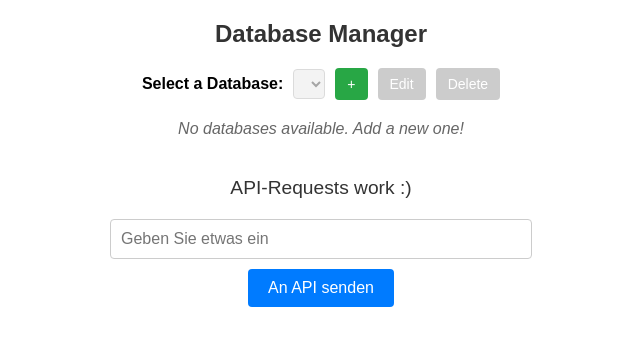
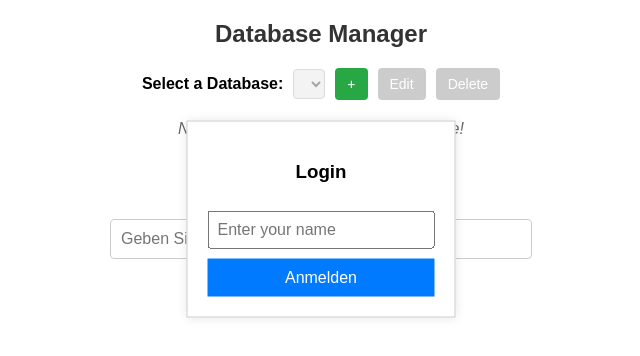
Before and after one commit to joh1932006/JSON_Suchseiten_Github, an Angular app in the folder JSON_Suchseiten_Projekt/frontend/database-query-frontend/: page / in a window 1280 px wide. Shown: the top 356 px of the page, without its empty margins (319-959 px from the left). Built offline with nearby package versions, Linux system fonts and the light colour scheme.

Commit message:
LogIn fertig
Login-Popup kommt am Anfang, Name wird angezeigt

```diff
--- a/JSON_Suchseiten_Projekt/frontend/database-query-frontend/src/app/app.component.css
+++ b/JSON_Suchseiten_Projekt/frontend/database-query-frontend/src/app/app.component.css
@@ -128,3 +128,42 @@ select {
 .modal-content button {
   margin-top: 20px;
 }
+
+.login-popup {
+  position: fixed;
+  top: 20%;
+  left: 50%;
+  transform: translate(-50%, -20%);
+  background-color: white;
+  padding: 20px;
+  border: 1px solid #ccc;
+  box-shadow: 0 0 10px rgba(0, 0, 0, 0.1);
+  z-index: 1000;
+}
+
+.login-content {
+  display: flex;
+  flex-direction: column;
+  gap: 10px;
+}
+
+.login-content input {
+  padding: 8px;
+  font-size: 16px;
+}
+
+.login-content button {
+  padding: 10px;
+  font-size: 16px;
+  background-color: #007bff;
+  color: white;
+  border: none;
+  cursor: pointer;
+}
+
+.user-info {
+  position: absolute;
+  top: 10px;
+  right: 20px;
+  font-size: 14px;
+}
--- a/JSON_Suchseiten_Projekt/frontend/database-query-frontend/src/app/app.component.html
+++ b/JSON_Suchseiten_Projekt/frontend/database-query-frontend/src/app/app.component.html
@@ -1,6 +1,30 @@
+<!DOCTYPE html>
+<html lang="en">
+<head>
+  <meta charset="UTF-8">
+  <meta name="viewport" content="width=device-width, initial-scale=1.0">
+  <title>Database Manager</title>
+  <link rel="stylesheet" href="app.component.css">
+</head>
+<body>
   <div class="container">
     <h2>Database Manager</h2>
 
+    <!-- Login-Popup -->
+    <div *ngIf="!loggedInUser" class="login-popup">
+      <div class="login-content">
+        <h3>Login</h3>
+        <input type="text" placeholder="Enter your name" [(ngModel)]="username" />
+        <button (click)="login()">Anmelden</button>
+      </div>
+    </div>
+
+    <!-- Benutzerinformationen oben rechts -->
+    <div *ngIf="loggedInUser" class="user-info">
+      <span>Angemeldet als: {{ loggedInUser }}</span>
+    </div>
+
+    <!-- Dropdown zur Auswahl der Datenbank -->
     <div class="dropdown-container">
       <label for="databaseSelect">Select a Database:</label>
       <select id="databaseSelect" (change)="updateDatabaseConfig()" [(ngModel)]="selectedDatabase" [disabled]="!databases.length">
@@ -16,10 +40,10 @@
       Currently selected database: <strong>{{ selectedDatabase }}</strong>
     </p>
 
-  <!-- Message when no databases are available -->
+    <!-- Nachricht, wenn keine Datenbanken verfügbar sind -->
     <p *ngIf="!databases.length" class="no-db-message">No databases available. Add a new one!</p>
 
-<!-- Modal for adding a new database -->
+    <!-- Modal zum Hinzufügen einer neuen Datenbank -->
     <div *ngIf="showDbConfigModal" class="modal">
       <div class="modal-content">
         <span (click)="closeDbConfigModal()" class="close">&times;</span>
@@ -64,8 +88,7 @@
       </div>
     </div>
 
-
-  <!-- Modal for editing the selected database -->
+    <!-- Modal zum Bearbeiten der ausgewählten Datenbank -->
     <div *ngIf="showEditDbConfigModal" class="modal">
       <div class="modal-content">
         <span (click)="closeEditDbConfigModal()" class="close">&times;</span>
@@ -112,3 +135,5 @@
   </div>
 
   <app-apirequests></app-apirequests>
+</body>
+</html>
--- a/JSON_Suchseiten_Projekt/frontend/database-query-frontend/src/app/app.component.ts
+++ b/JSON_Suchseiten_Projekt/frontend/database-query-frontend/src/app/app.component.ts
@@ -16,7 +16,6 @@ export class AppComponent {
   title = 'mein-projekt';
 
   databases: { name: string; config: any }[] = [];
-
   selectedDatabase: string = '';
   showDbConfigModal: boolean = false;
   showEditDbConfigModal: boolean = false;
@@ -33,20 +32,28 @@ export class AppComponent {
     }
   };
 
+  username: string = '';
+  loggedInUser: string | null = null;
+
   constructor(private http: HttpClient) {}
 
-  // Opens the modal for adding a new database
+  // Login-Funktion
+  login() {
+    if (this.username.trim()) {
+      this.loggedInUser = this.username;
+    }
+  }
+
+  // Vorherige Methoden bleiben unverändert
   openDbConfigModal() {
-    this.resetNewDatabaseForm(); // Reset the form when opening the modal
+    this.resetNewDatabaseForm();
     this.showDbConfigModal = true;
   }
 
-  // Closes the modal
   closeDbConfigModal() {
     this.showDbConfigModal = false;
   }
 
-  // Adds a new database to the list and sends it to the backend
   addDatabase() {
     if (this.newDatabase.name) {
       this.databases.push({
@@ -54,10 +61,8 @@ export class AppComponent {
         config: { ...this.newDatabase }
       });
 
-      // Automatically select the newly added database
       this.selectedDatabase = this.newDatabase.name;
 
-      // Send the new configuration to the backend
       this.http.post('http://localhost:3000/set-database', this.newDatabase).subscribe(
         () => console.log('Database configuration sent to backend successfully'),
         error => console.error('Error updating database configuration on the backend:', error)
@@ -70,7 +75,6 @@ export class AppComponent {
     }
   }
 
-  // Opens the modal to edit the selected database configuration
   editDatabase() {
     const selectedDbConfig = this.databases.find(db => db.name === this.selectedDatabase);
     if (selectedDbConfig) {
@@ -79,7 +83,6 @@ export class AppComponent {
     }
   }
 
-  // Saves changes to the selected database configuration
   saveDatabaseConfig() {
     const selectedDb = this.databases.find(db => db.name === this.newDatabase.name);
     if (selectedDb) {
@@ -89,18 +92,15 @@ export class AppComponent {
     }
   }
 
-  // Deletes the selected database from the list
   deleteDatabase() {
     this.databases = this.databases.filter(db => db.name !== this.selectedDatabase);
     this.selectedDatabase = '';
   }
 
-  // Closes the edit modal
   closeEditDbConfigModal() {
     this.showEditDbConfigModal = false;
   }
 
-  // Resets the form for a new database
   resetNewDatabaseForm() {
     this.newDatabase = {
       name: '',
@@ -116,7 +116,6 @@ export class AppComponent {
     };
   }
 
-  // Sends the selected database configuration to the backend
   updateDatabaseConfig() {
     const selectedDbConfig = this.databases.find(db => db.name === this.selectedDatabase)?.config;
     if (selectedDbConfig) {
```
Lines whose indentation alone changed are shown as unchanged.
